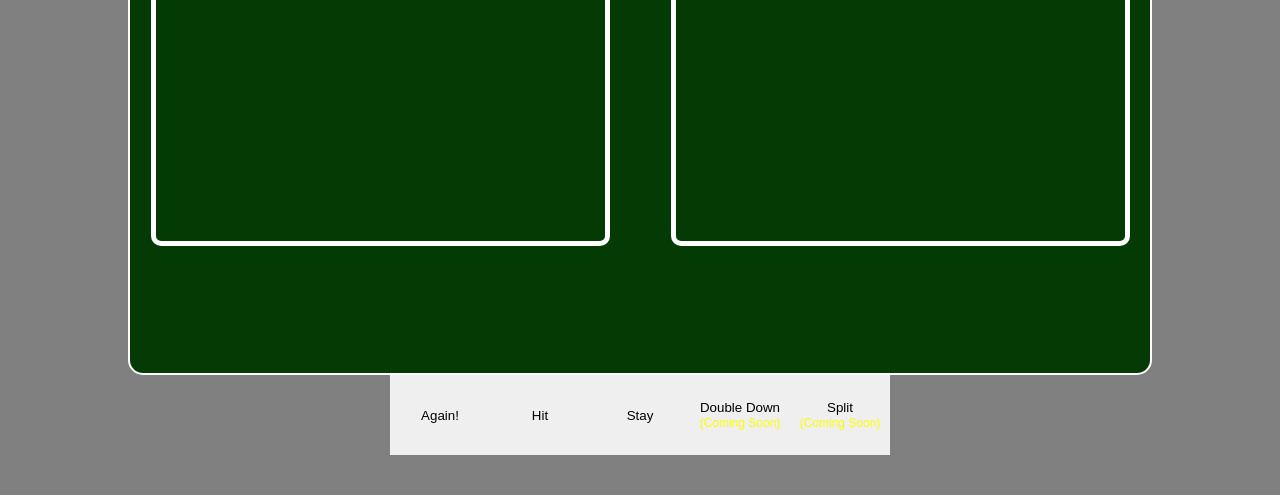
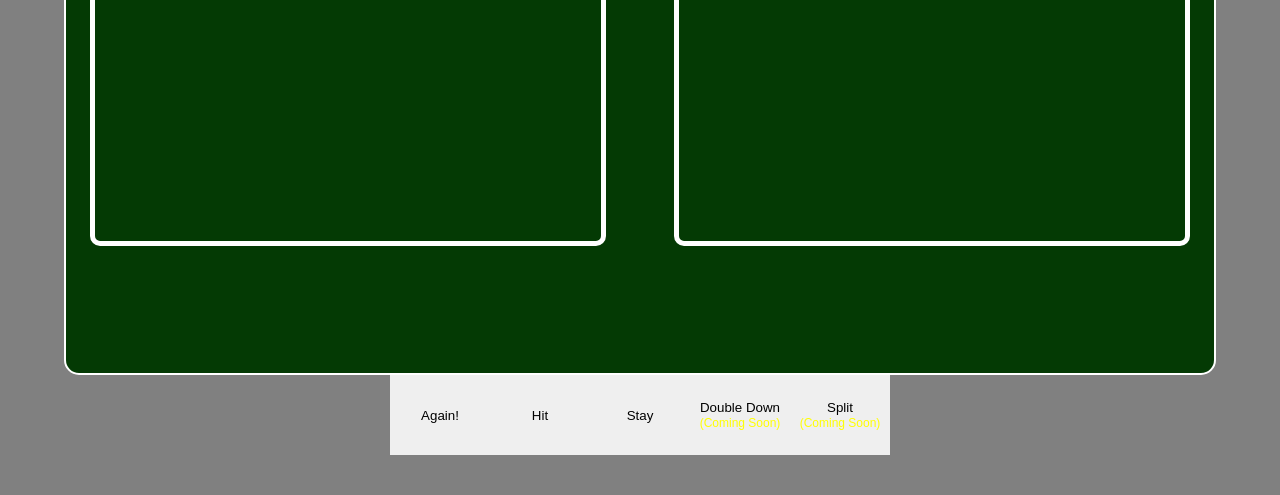
Before and after one commit to burakerl/Blackjack-Game, a plain HTML site: page index.html in a window 1280 px wide. Shown: the part 305-800 px from the top of the page. Drawn offline with Linux system fonts and the light colour scheme; no server answers.

Commit message:
Update style.css

```diff
--- a/script.js
+++ b/script.js
@@ -101,7 +101,7 @@ async function drawCardTo(table, target) {
     displayRestart("You win.");
   }
   if (playerCardsValue > 21) {
-    displayRestart("You Lost.");
+  displayRestart("You Lost.");
   }
 }
 
--- a/style.css
+++ b/style.css
@@ -17,7 +17,7 @@ body {
   justify-content: space-around;
   text-align: center;
   gap: 20px;
-  width: 80%;
+  width: 90%;
   height: 80%;
   background-color: rgb(4, 58, 4);
   border: 2px solid white;
@@ -29,16 +29,12 @@ body {
   display: flex;
   flex-direction: column;
   align-items: center;
-  justify-content: space-around;
-  width: fit-content;
-  height: fit-content;
+  gap: 50px;
   width: 45%;
-  height: 60%;
-
+  min-height: 60%;
+  overflow: hidden;
   border: 5px solid white;
   border-radius: 10px;
-  width: 45%;
-  height: 60%;
   border-radius: 10px;
   color: white;
 }
@@ -58,7 +54,7 @@ body {
   background-color: rgba(201, 197, 197, 10);
 }
 img {
-  width: 150px;
+  max-width: 150px;
 }
 .message {
   color: white;
```
